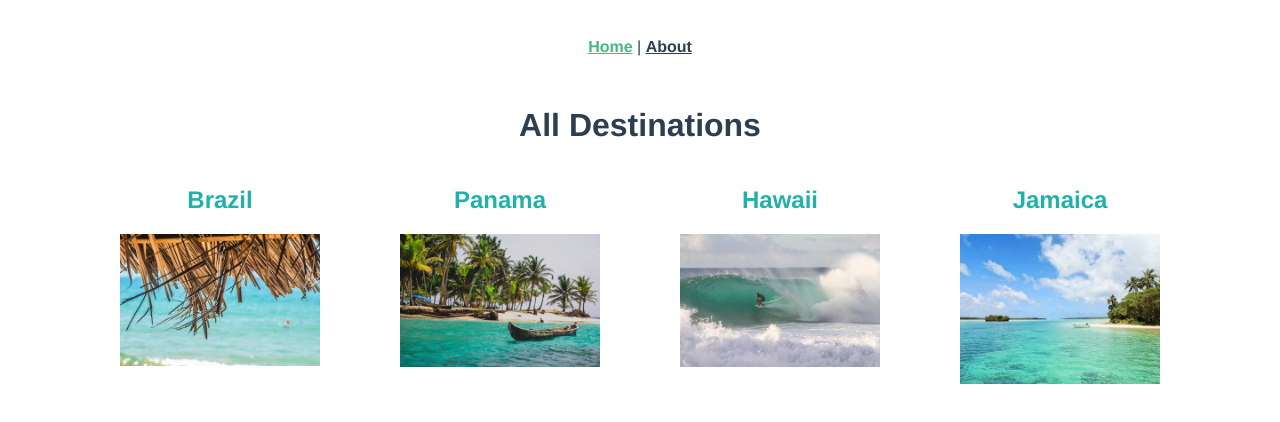
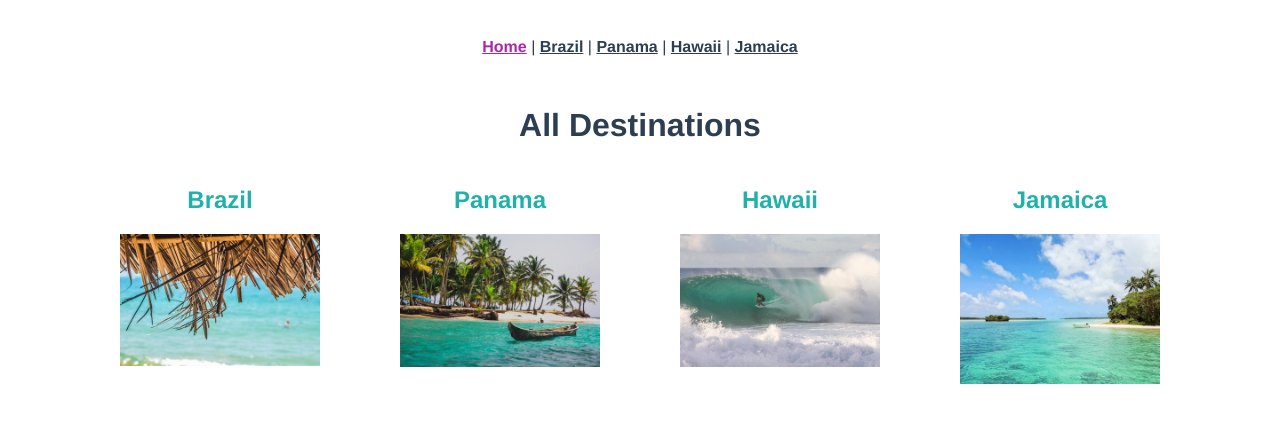
Before and after one commit to debs-obrien/course-vue-router, a Vue app: page / in a window 1280 px wide. Shown: the top 422 px of the page. Built offline with nearby package versions, Linux system fonts and the light colour scheme.

Commit message:
lesson 5

```diff
--- a/src/App.vue
+++ b/src/App.vue
@@ -1,13 +1,17 @@
 <template>
   <div id="app">
-    <div id="nav">
-      <router-link to="/">Home</router-link> |
-      <router-link to="/about">About</router-link>
-    </div>
+    <Navigation />
     <router-view />
   </div>
 </template>
-
+<script>
+import Navigation from '@/components/Navigation.vue'
+export default {
+    components: {
+      Navigation
+    }
+}
+</script>
 <style>
 #app {
   font-family: "Avenir", Helvetica, Arial, sans-serif;
@@ -26,6 +30,6 @@
 }
 
 #nav a.router-link-exact-active {
-  color: #42b983;
+  color: #ab26ab;
 }
 </style>
--- /dev/null
+++ b/src/components/Navigation.vue
@@ -0,0 +1,19 @@
+<template>
+    <nav id="nav">
+      <router-link to="/">Home</router-link> |
+      <router-link to="/brazil">Brazil</router-link>  |
+      <router-link to="/panama">Panama</router-link>  |
+      <router-link to="/hawaii">Hawaii</router-link>  |
+      <router-link to="/jamaica">Jamaica</router-link>
+    </nav>
+</template>
+
+<script>
+export default {
+
+}
+</script>
+
+<style scoped>
+
+</style>
--- a/src/router.js
+++ b/src/router.js
@@ -10,15 +10,6 @@ export default new Router({
       path: "/",
       name: "home",
       component: Home
-    },
-    {
-      path: "/about",
-      name: "about",
-      // route level code-splitting
-      // this generates a separate chunk (about.[hash].js) for this route
-      // which is lazy-loaded when the route is visited.
-      component: () =>
-        import(/* webpackChunkName: "about" */ "./views/About.vue")
     },
     {
       path: "/jamaica",
--- a/src/views/About.vue
+++ /dev/null
@@ -1,5 +0,0 @@
-<template>
-  <div class="about">
-    <h1>This is an about page</h1>
-  </div>
-</template>
```
